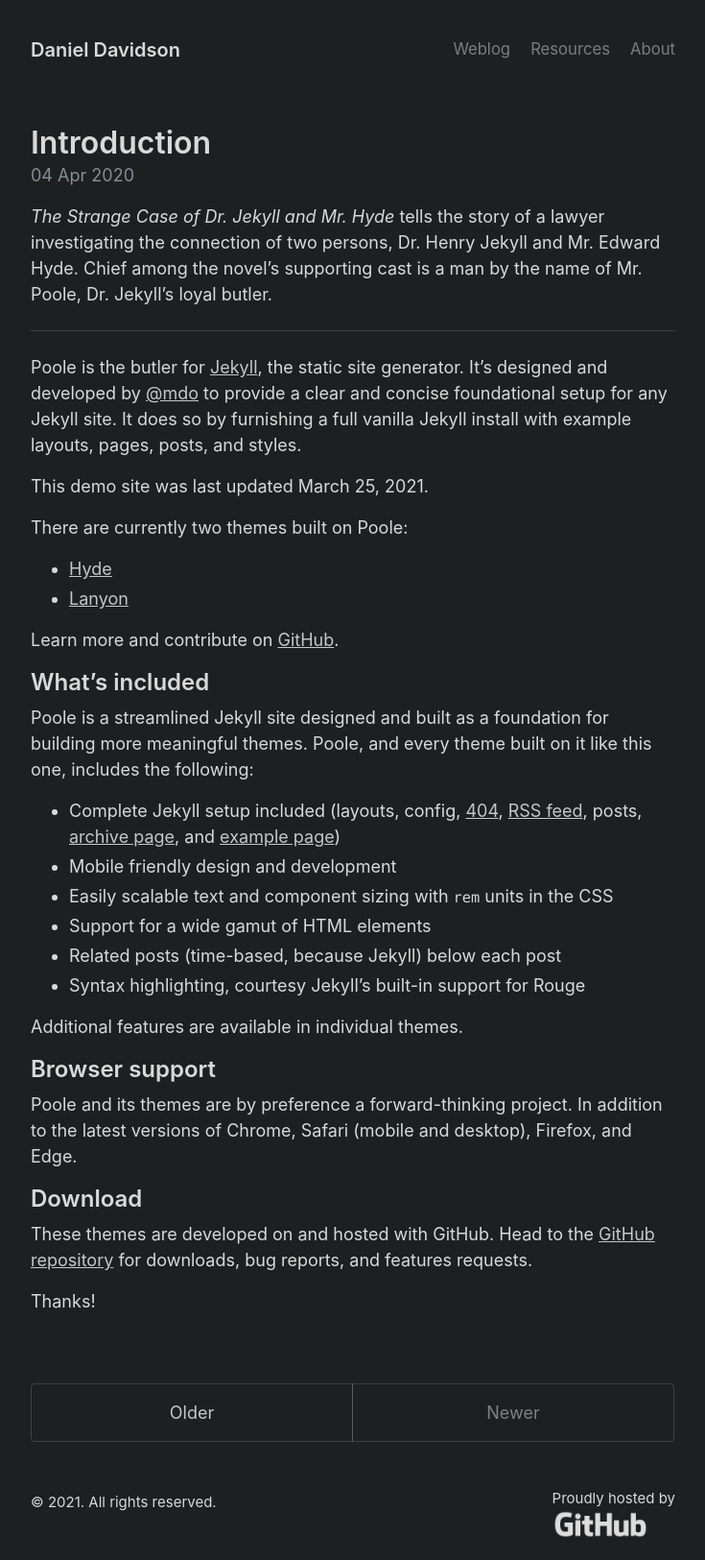
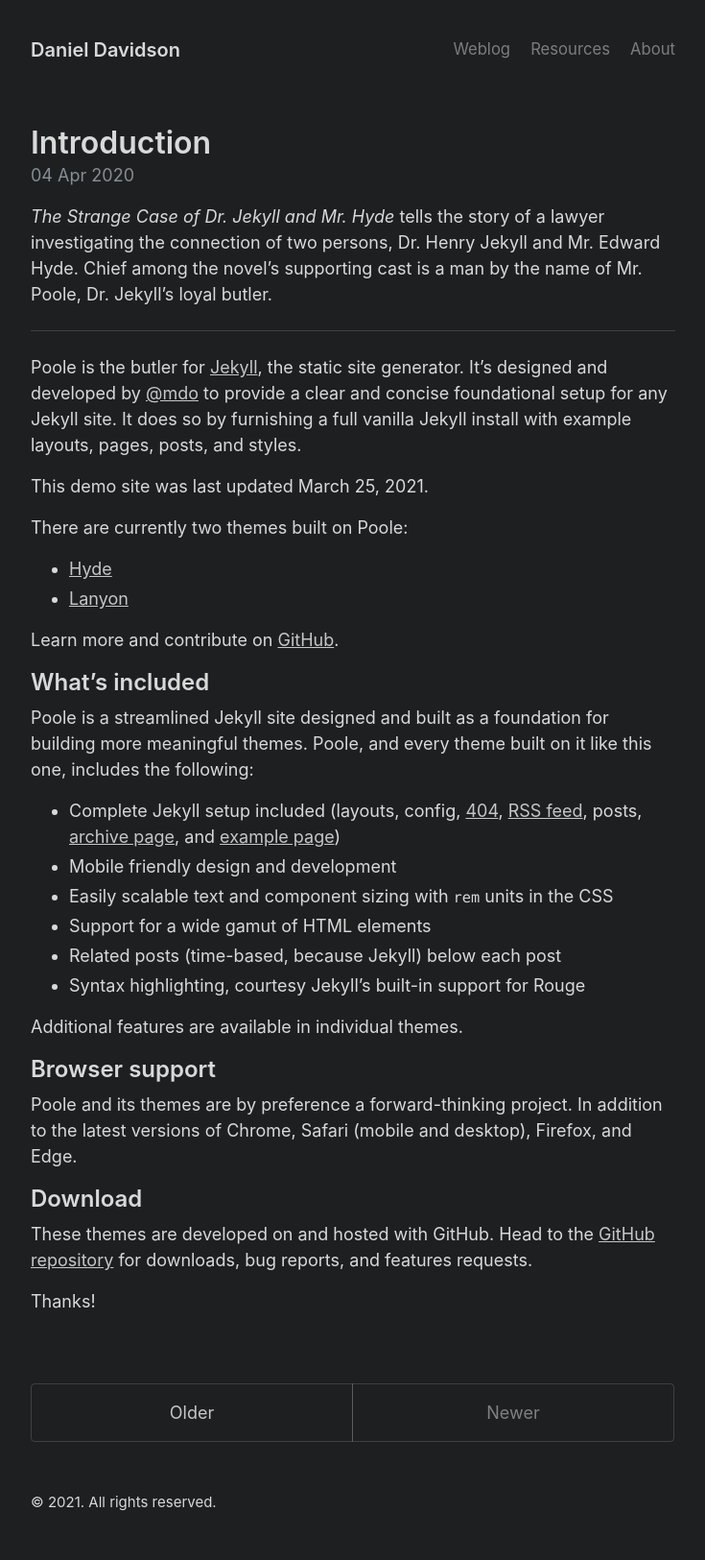
Before and after one commit to danieldavidson/danieldavidson.github.io, a Jekyll site: the page built from index.html, in a window 1280 px wide. Shown: the whole page at 96% size, without its empty margins (272-1007 px from the left). Built offline with Jekyll 4.4.1, drawn with Linux system fonts in a browser that asks for light colours; the list of posts is cut into pages by our own code.

Commit message:
Update default.html

```diff
--- a/_layouts/default.html
+++ b/_layouts/default.html
@@ -26,10 +26,6 @@
           <time datetime="{{ site.time | date_to_xmlschema }}"
             >{{ site.time | date: '%Y' }}</time
           >. All rights reserved.
-        </small>
-        <small style="float: right;">
-          Proudly hosted by
-<img src="/img/gh-footer-logo.png" width="100" height="30" alt="GitHub • Social coding">
         </small>
       </footer>
     </div>
```
